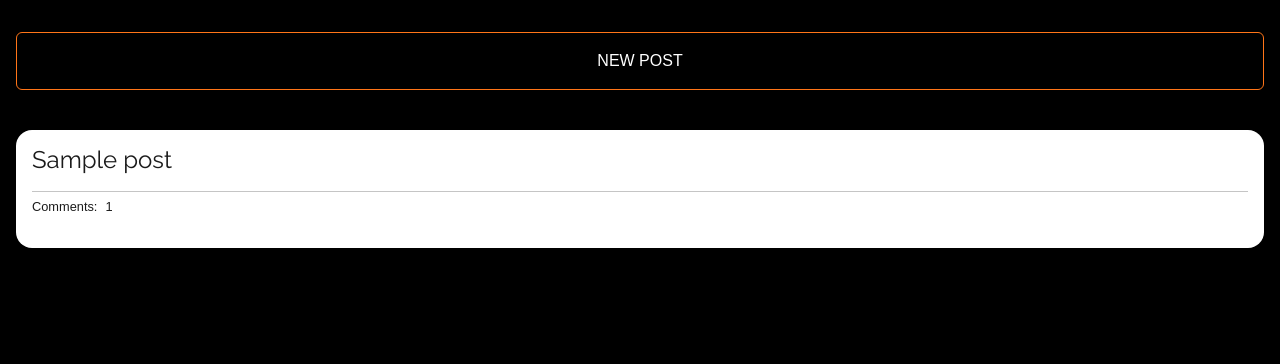
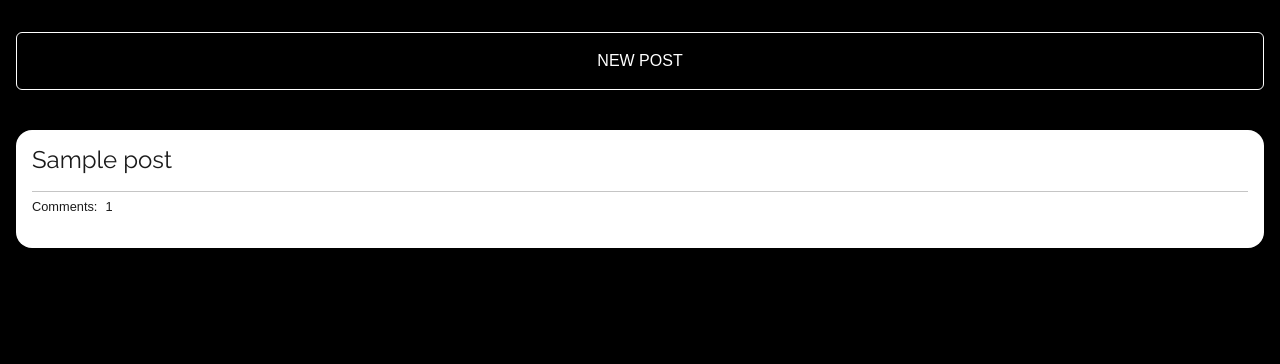
Before and after one commit to AlexDralur/revblog, a Django app: a page that uses templates/base.html in a window 1280 px wide. Shown: the part 56-420 px from the top of the page. Run offline with Django 3.2, Linux system fonts and the light colour scheme; tables that the repository leaves empty hold one stand-in row (values such as "Sample post"); some libraries are stand-ins or nearby versions.

Commit message:
Modify post.html due to w3c validator

```diff
--- a/static/css/style.css
+++ b/static/css/style.css
@@ -129,7 +129,7 @@ input[type="password"] {
 
 #new-post-button {
     color: #fff;
-    border: 1px solid #ff7518;
+    border: 1px solid #fff;
     margin: 2rem 0 0.5rem;
     padding: 1rem;
 }
--- a/templates/post.html
+++ b/templates/post.html
@@ -82,6 +82,7 @@
       </div>
     </div>
   </div>
+</div>
 
     <!-- Comments -->
     <div class="comments-view">
```
Also changed, not shown: README.md.
